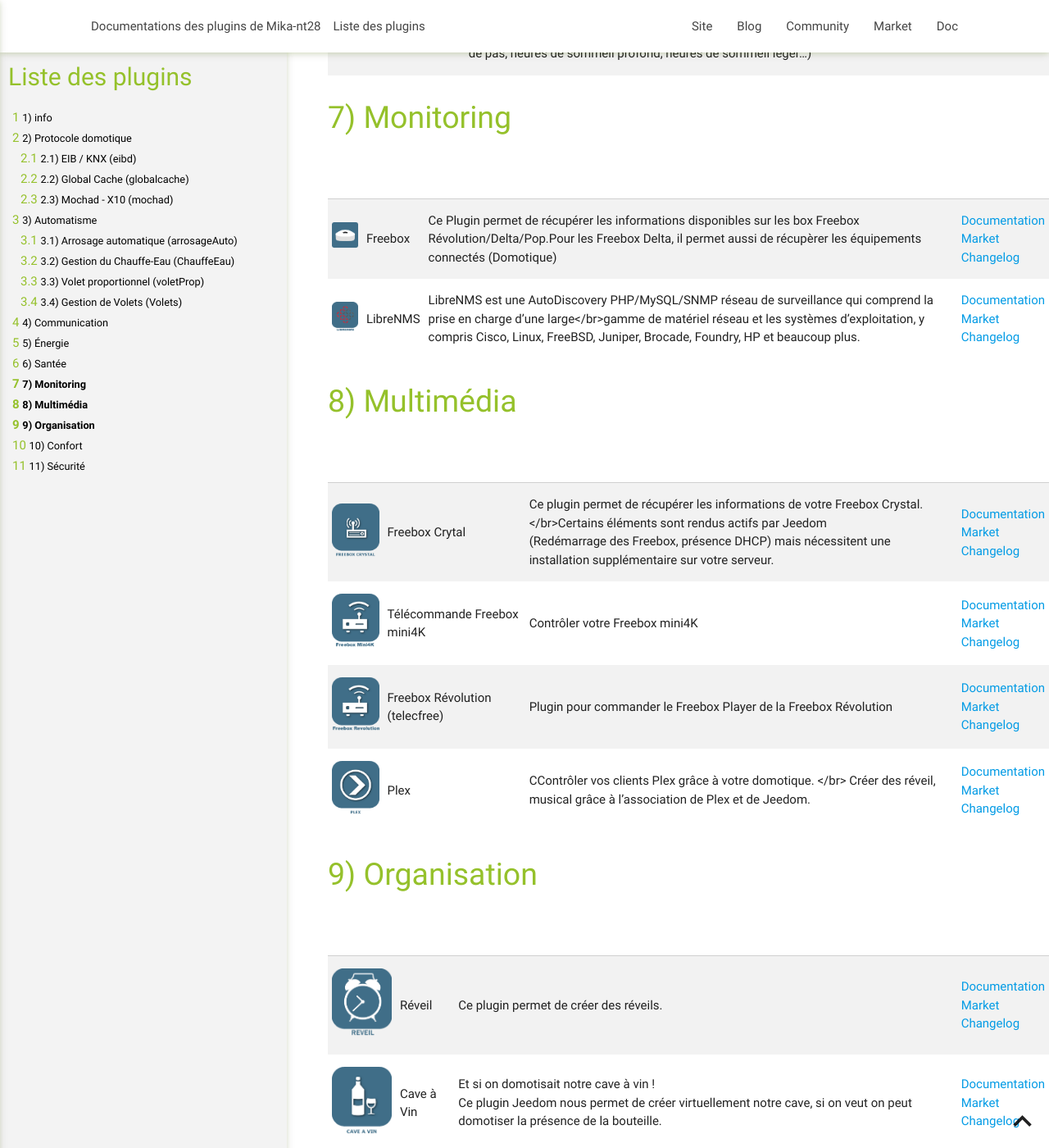
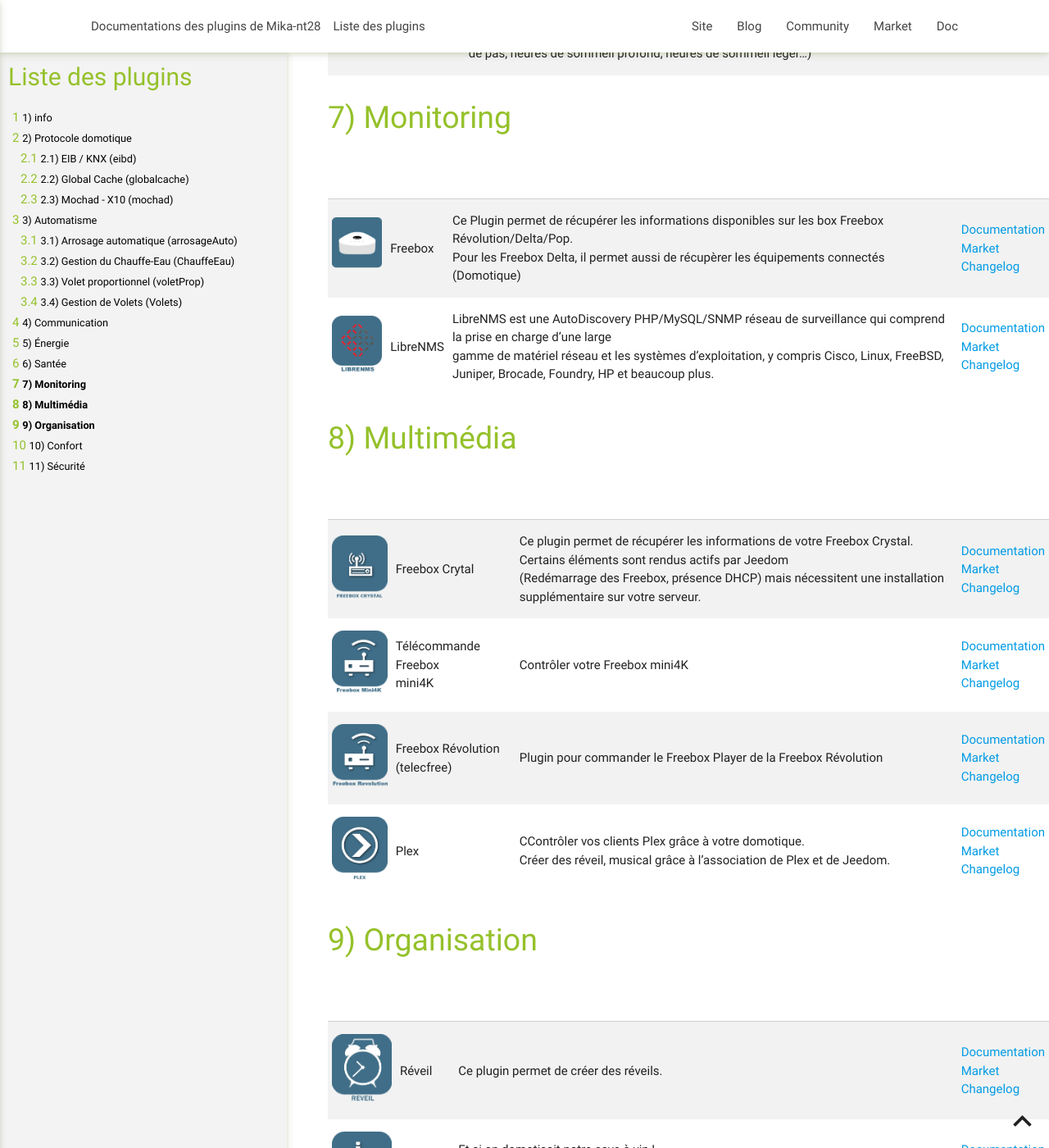
Before and after one commit to mika-nt28/Documentations, a Jekyll site: the page built from index/fr_FR/index.md, in a window 1280 px wide and 1400 px high, scrolled down 2400 px. Shown: the whole window at 82% size. Built offline with Jekyll 4.4.1, drawn with Linux system fonts in a browser that asks for light colours; some of the changed text lies outside the part shown.

Commit message:
présentation corrections

```diff
--- a/index/fr_FR/index.md
+++ b/index/fr_FR/index.md
@@ -89,17 +89,17 @@
 
 |                                                                                                     |          |                                                                                                                                                                                                                                                                |                                                                                                                                                                                                                |
 | --------------------------------------------------------------------------------------------------- | -------- | -------------------------------------------------------------------------------------------------------------------------------------------------------------------------------------------------------------------------------------------------------------- | -------------------------------------------------------------------------------------------------------------------------------------------------------------------------------------------------------------- |
-| <img src="{{site.baseurl}}/Freebox_OS/images/Freebox_OS_icon.png" class="pluginLogo" width="100" /> | Freebox  | Ce Plugin permet de récupérer les informations disponibles sur les box Freebox Révolution/Delta/Pop.Pour les Freebox Delta, il permet aussi de récupèrer les équipements connectés (Domotique)                                                                 | [Documentation]({{site.baseurl}}/Freebox_OS/{{page.lang}})<br/>[Market](https://market.jeedom.com/index.php?v=d&p=market_display&id=1666)<br/>[Changelog]({{site.baseurl}}/Freebox_OS/{{page.lang}}/changelog) |
-| <img src="{{site.baseurl}}/libreNMS/images/libreNMS_icon.png" class="pluginLogo" width="100" />     | LibreNMS | LibreNMS est une AutoDiscovery PHP/MySQL/SNMP réseau de surveillance qui comprend la prise en charge d'une large</br>gamme de matériel réseau et les systèmes d'exploitation, y compris Cisco, Linux, FreeBSD, Juniper, Brocade, Foundry, HP et beaucoup plus. | [Documentation]({{site.baseurl}}/libreNMS/{{page.lang}})<br/>[Market](https://market.jeedom.com/index.php?v=d&p=market_display&id=3446)<br/>[Changelog]({{site.baseurl}}/libreNMS/{{page.lang}}/changelog)     |
+| <img src="{{site.baseurl}}/Freebox_OS/images/Freebox_OS_icon.png" class="pluginLogo" width="100" /> | Freebox  | Ce Plugin permet de récupérer les informations disponibles sur les box Freebox Révolution/Delta/Pop.<br/>Pour les Freebox Delta, il permet aussi de récupèrer les équipements connectés (Domotique)                                                            | [Documentation]({{site.baseurl}}/Freebox_OS/{{page.lang}})<br/>[Market](https://market.jeedom.com/index.php?v=d&p=market_display&id=1666)<br/>[Changelog]({{site.baseurl}}/Freebox_OS/{{page.lang}}/changelog) |
+| <img src="{{site.baseurl}}/libreNMS/images/libreNMS_icon.png" class="pluginLogo" width="100" />     | LibreNMS | LibreNMS est une AutoDiscovery PHP/MySQL/SNMP réseau de surveillance qui comprend la prise en charge d'une large<br/>gamme de matériel réseau et les systèmes d'exploitation, y compris Cisco, Linux, FreeBSD, Juniper, Brocade, Foundry, HP et beaucoup plus. | [Documentation]({{site.baseurl}}/libreNMS/{{page.lang}})<br/>[Market](https://market.jeedom.com/index.php?v=d&p=market_display&id=3446)<br/>[Changelog]({{site.baseurl}}/libreNMS/{{page.lang}}/changelog)     |
 
 # Multimédia
 
-|                                                                                                           |                                |                                                                                                                                                                                                                                                |                                                                                                                                                                                                                      |
-| --------------------------------------------------------------------------------------------------------- | ------------------------------ | ---------------------------------------------------------------------------------------------------------------------------------------------------------------------------------------------------------------------------------------------- | -------------------------------------------------------------------------------------------------------------------------------------------------------------------------------------------------------------------- |
-| <img src="{{site.baseurl}}/freeCrystal/images/freecrystal_icon.png" class="pluginLogo" width="100" />     | Freebox Crytal                 | Ce plugin permet de récupérer les informations de votre Freebox Crystal.</br>Certains éléments sont rendus actifs par Jeedom<br/> (Redémarrage des Freebox, présence DHCP) mais nécessitent une installation supplémentaire sur votre serveur. | [Documentation]({{site.baseurl}}/freeCrystal/{{page.lang}})<br/>[Market](https://market.jeedom.com/index.php?v=d&p=market_display&id=1139)<br/>[Changelog]({{site.baseurl}}/freeCrystal/{{page.lang}}/changelog)     |
-| <img src="{{site.baseurl}}/FreeboxMini4k/images/FreeboxMini4k_icon.png" class="pluginLogo" width="100" /> | Télécommande Freebox mini4K    | Contrôler votre Freebox mini4K                                                                                                                                                                                                                 | [Documentation]({{site.baseurl}}/FreeboxMini4k/{{page.lang}})<br/>[Market](https://market.jeedom.com/index.php?v=d&p=market_display&id=3756)<br/>[Changelog]({{site.baseurl}}/FreeboxMini4k/{{page.lang}}/changelog) |
-| <img src="{{site.baseurl}}/telecfree/images/telecfree_icon.png" class="pluginLogo" width="100" />         | Freebox Révolution (telecfree) | Plugin pour commander le Freebox Player de la Freebox Révolution                                                                                                                                                                               | [Documentation]({{site.baseurl}}/telecfree/{{page.lang}})<br/>[Market](https://market.jeedom.com/index.php?v=d&p=market_display&id=2032)<br/>[Changelog]({{site.baseurl}}/telecfree/{{page.lang}}/changelog)         |
-| <img src="{{site.baseurl}}/plex/images/plex_icon.png" class="pluginLogo" width="100" />                   | Plex                           | CContrôler vos clients Plex grâce à votre domotique. </br> Créer des réveil, musical grâce à l'association de Plex et de Jeedom.                                                                                                               | [Documentation]({{site.baseurl}}/plex/{{page.lang}})<br/>[Market](https://market.jeedom.com/index.php?v=d&p=market_display&id=1380)<br/>[Changelog]({{site.baseurl}}/plex/{{page.lang}}/changelog)                   |
+|                                                                                                           |                                      |                                                                                                                                                                                                                                                |                                                                                                                                                                                                                      |
+| --------------------------------------------------------------------------------------------------------- | ------------------------------------ | ---------------------------------------------------------------------------------------------------------------------------------------------------------------------------------------------------------------------------------------------- | -------------------------------------------------------------------------------------------------------------------------------------------------------------------------------------------------------------------- |
+| <img src="{{site.baseurl}}/freeCrystal/images/freecrystal_icon.png" class="pluginLogo" width="100" />     | Freebox Crytal                       | Ce plugin permet de récupérer les informations de votre Freebox Crystal.<br/>Certains éléments sont rendus actifs par Jeedom<br/> (Redémarrage des Freebox, présence DHCP) mais nécessitent une installation supplémentaire sur votre serveur. | [Documentation]({{site.baseurl}}/freeCrystal/{{page.lang}})<br/>[Market](https://market.jeedom.com/index.php?v=d&p=market_display&id=1139)<br/>[Changelog]({{site.baseurl}}/freeCrystal/{{page.lang}}/changelog)     |
+| <img src="{{site.baseurl}}/FreeboxMini4k/images/FreeboxMini4k_icon.png" class="pluginLogo" width="100" /> | Télécommande Freebox <br/>mini4K     | Contrôler votre Freebox mini4K                                                                                                                                                                                                                 | [Documentation]({{site.baseurl}}/FreeboxMini4k/{{page.lang}})<br/>[Market](https://market.jeedom.com/index.php?v=d&p=market_display&id=3756)<br/>[Changelog]({{site.baseurl}}/FreeboxMini4k/{{page.lang}}/changelog) |
+| <img src="{{site.baseurl}}/telecfree/images/telecfree_icon.png" class="pluginLogo" width="100" />         | Freebox Révolution <br/> (telecfree) | Plugin pour commander le Freebox Player de la Freebox Révolution                                                                                                                                                                               | [Documentation]({{site.baseurl}}/telecfree/{{page.lang}})<br/>[Market](https://market.jeedom.com/index.php?v=d&p=market_display&id=2032)<br/>[Changelog]({{site.baseurl}}/telecfree/{{page.lang}}/changelog)         |
+| <img src="{{site.baseurl}}/plex/images/plex_icon.png" class="pluginLogo" width="100" />                   | Plex                                 | CContrôler vos clients Plex grâce à votre domotique. <br/> Créer des réveil, musical grâce à l'association de Plex et de Jeedom.                                                                                                               | [Documentation]({{site.baseurl}}/plex/{{page.lang}})<br/>[Market](https://market.jeedom.com/index.php?v=d&p=market_display&id=1380)<br/>[Changelog]({{site.baseurl}}/plex/{{page.lang}}/changelog)                   |
 
 # Organisation
 
@@ -122,5 +122,5 @@
 | <img src="{{site.baseurl}}/facedetection/images/facerecognition_icon.png" class="pluginLogo" width="100" />   | Face detection                               | Ce plugin utilise OpenCv pour détecter les visages sur vos camera.                                                                                                                                                                                                                                                                                                                                                                                    | [Documentation]({{site.baseurl}}/facedetection/{{page.lang}})<br/><br/>[Changelog]({{site.baseurl}}/facedetection/{{page.lang}}/changelog)                                                                 |
 | <img src="{{site.baseurl}}/facerecognition/images/facerecognition_icon.png" class="pluginLogo" width="100" /> | Reconnaissance facial<br/> (facerecognition) | Ce plugin utilise OpenCv pour détecter et reconnaitre votre visage. Attention, toute de même aux permissions que vous accordez au plugin <br/>car on peut le tromper avec des photos … ou son jumeau [Documentation]({{site.baseurl}}/facerecognition/{{page.lang}})<br/>[Market](https://market.jeedom.com/index.php?v=d&p=market_display&id=3863)<br/>[Changelog]({{site.baseurl}}/facerecognition/{{page.lang}}/changelog)                         |                                                                                                                                                                                                            |
 | <img src="{{site.baseurl}}/motion/images/motion_icon.png" class="pluginLogo" width="100" />                   | motion                                       | Motion est un logiciel de détection vidéo et qui permet de diffuser<br/> un flux vidéo via internet par le protocole HTTP. C’est une solution simple pour diffuser le flux de <br/>sa webcam en ligne ou pour détecter des mouvements dans le champ d’une caméra par exemple.<br/>Dans ce plugin motion sera utilisé pour ces capacité de détection de mouvement                                                                                      | [Documentation]({{site.baseurl}}/motion/{{page.lang}})<br/>[Market](https://market.jeedom.com/index.php?v=d&p=market_display&id=1542)<br/>[Changelog]({{site.baseurl}}/motion/{{page.lang}}/changelog)     |  |
-| <img src="{{site.baseurl}}/openalpr/images/openalpr_icon.png" class="pluginLogo" width="100" />               | OpenALPR (openalpr)                          | Plugin permanent de faire de la reconnaissance de plaque d’immatriculation avec nos camera<br/> > Attention avec l'usage de ce plugin<br/> > Seules les autorités publiques (les mairies notamment) peuvent filmer la voie publique. </br> > Les particuliers ne peuvent filmer que l’intérieur de leur propriété. <br/> > Ils ne peuvent pas filmer la voie publique, y compris pour assurer la sécurité de leur véhicule garé devant leur domicile. | [Documentation]({{site.baseurl}}/openalpr/{{page.lang}})<br/>[Market](https://market.jeedom.com/index.php?v=d&p=market_display&id=1613)<br/>[Changelog]({{site.baseurl}}/openalpr/{{page.lang}}/changelog) |  |
+| <img src="{{site.baseurl}}/openalpr/images/openalpr_icon.png" class="pluginLogo" width="100" />               | OpenALPR <br/>(openalpr)                     | Plugin permanent de faire de la reconnaissance de plaque d’immatriculation avec nos camera<br/> > Attention avec l'usage de ce plugin<br/> > Seules les autorités publiques (les mairies notamment) peuvent filmer la voie publique. <br/> > Les particuliers ne peuvent filmer que l’intérieur de leur propriété. <br/> > Ils ne peuvent pas filmer la voie publique, y compris pour assurer la sécurité de leur véhicule garé devant leur domicile. | [Documentation]({{site.baseurl}}/openalpr/{{page.lang}})<br/>[Market](https://market.jeedom.com/index.php?v=d&p=market_display&id=1613)<br/>[Changelog]({{site.baseurl}}/openalpr/{{page.lang}}/changelog) |  |
 | <img src="{{site.baseurl}}/QRacces/images/QRacces_icon.png" class="pluginLogo" width="100" />                 | Acces par QR code <br/> (QRacces)            | Ce plugin permet de gérer une acces par QRcode.<br/>Un Qr code est envoyé par mail à l'utilisateur autorisé                                                                                                                                                                                                                                                                                                                                           | [Documentation]({{site.baseurl}}/QRacces/{{page.lang}})<br/>[Market](https://market.jeedom.com/index.php?v=d&p=market_display&id=3758)<br/>[Changelog]({{site.baseurl}}/QRacces/{{page.lang}}/changelog)   |  |
```
